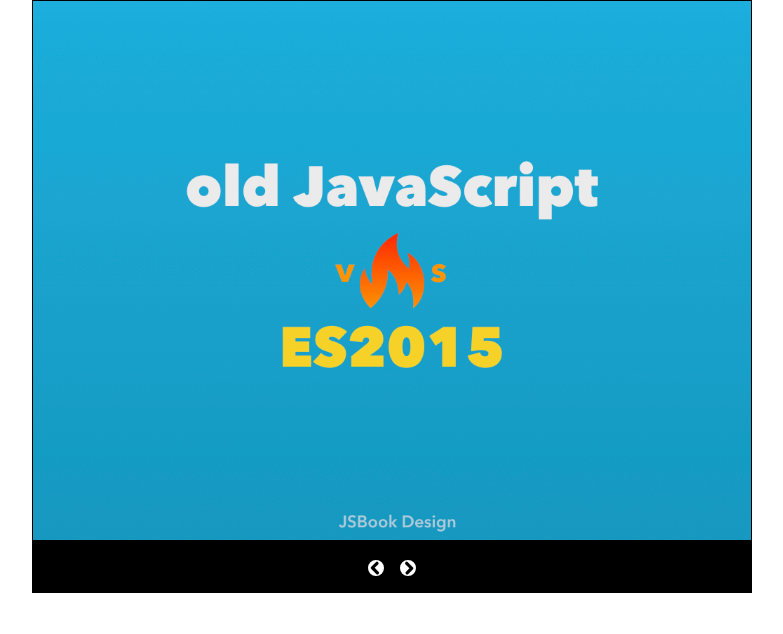
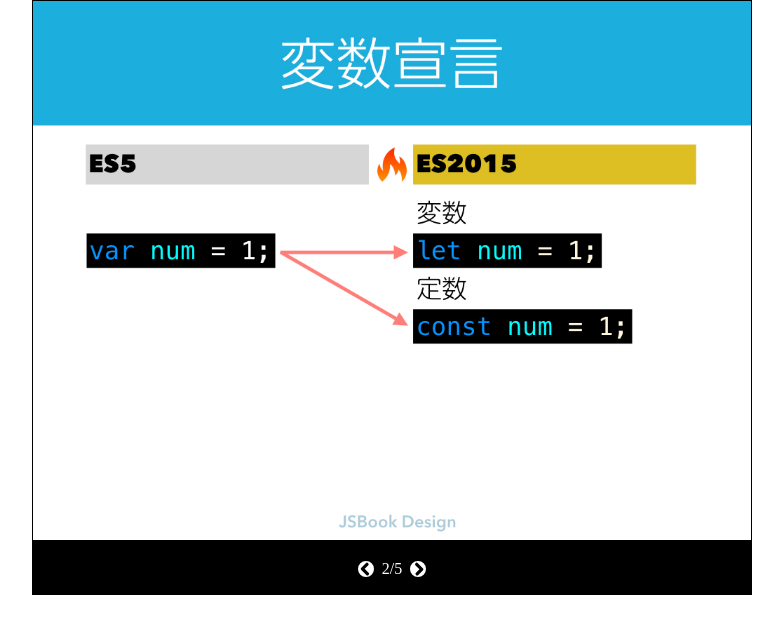
Before and after one commit to yuunbou/javascript_study2, a plain HTML site: page slide/slide.html in a window 1280 px wide. Both pictures are taken after a click on the element 640 px from the left and 567 px from the top of the page. Shown: the whole page, without its empty margins (248-1031 px from the left). Drawn offline with Linux system fonts and the light colour scheme.

Commit message:
[5-5]スライドショーステップ2

```diff
--- a/slide/slide.css
+++ b/slide/slide.css
@@ -40,3 +40,7 @@ img {
   height: 16px;
   background: url(images/arrow-right.svg) no-repeat;
 }
+
+#page {
+  color: white;
+}
--- a/slide/slide.html
+++ b/slide/slide.html
@@ -13,6 +13,7 @@
       <div class="toolbar">
         <div class="nav">
           <div id="prev"></div>
+          <div id="page"></div>
           <div id="next"></div>
         </div>
       </div>
--- a/slide/slide.js
+++ b/slide/slide.js
@@ -7,8 +7,15 @@ function changeImage(num) {
   if(current + num >= 0 && current + num < images.length) {
     current += num;
     document.getElementById('main_image').src = images[current];
+    pageNum();
   }
 };
+
+function pageNum() {
+  document.getElementById('page').textContent = `${current + 1}/${images.length}`;
+}
+
+pageNum();
 
 document.getElementById('prev').onclick = function() {
   changeImage(-1);
```
